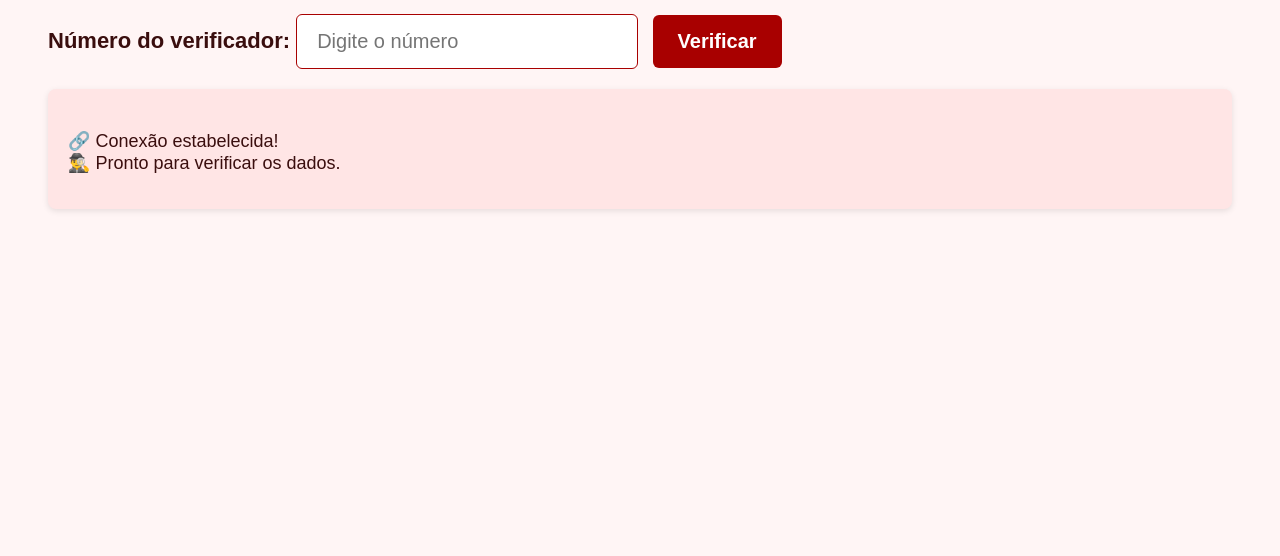
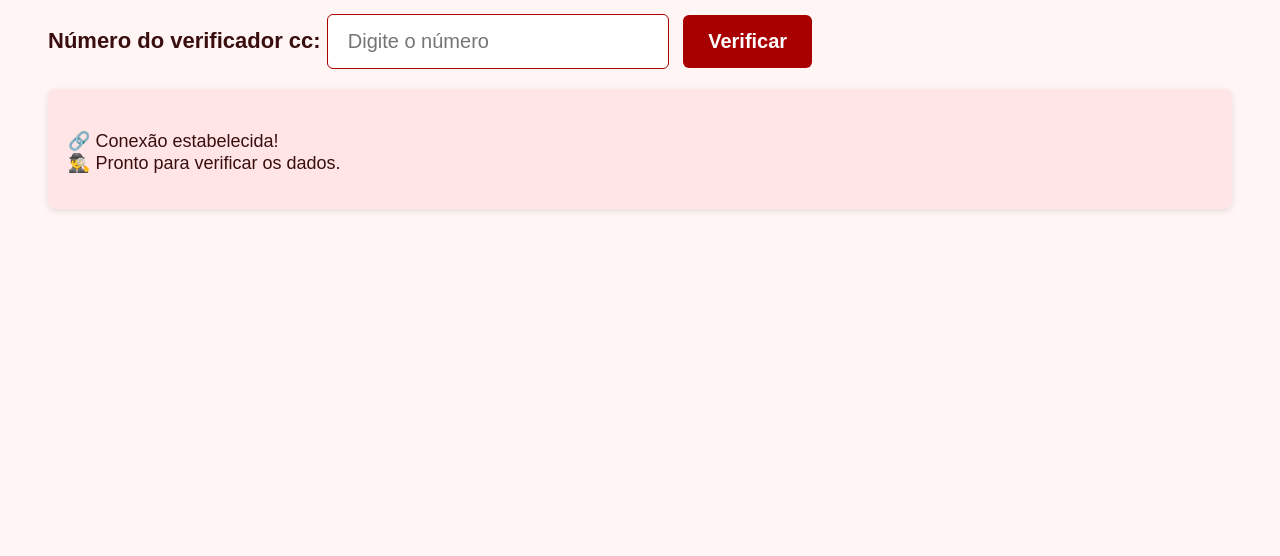
Before and after one commit to capcodeCAP/verificador, a plain HTML site: page index.html in a window 1280 px wide. Shown: the part 244-800 px from the top of the page. Drawn offline with Linux system fonts and the light colour scheme.

Commit message:
index.html

```diff
--- a/index.html
+++ b/index.html
@@ -72,7 +72,7 @@
   </h2>
 
   <label for="verificador" style="font-weight:bold; font-size:22px;">
-    Número do verificador:
+    Número do verificador cc:
   </label>
   <input type="text" id="verificador" placeholder="Digite o número"
          onkeydown="if(event.key === 'Enter'){ verificar(); }">
```
